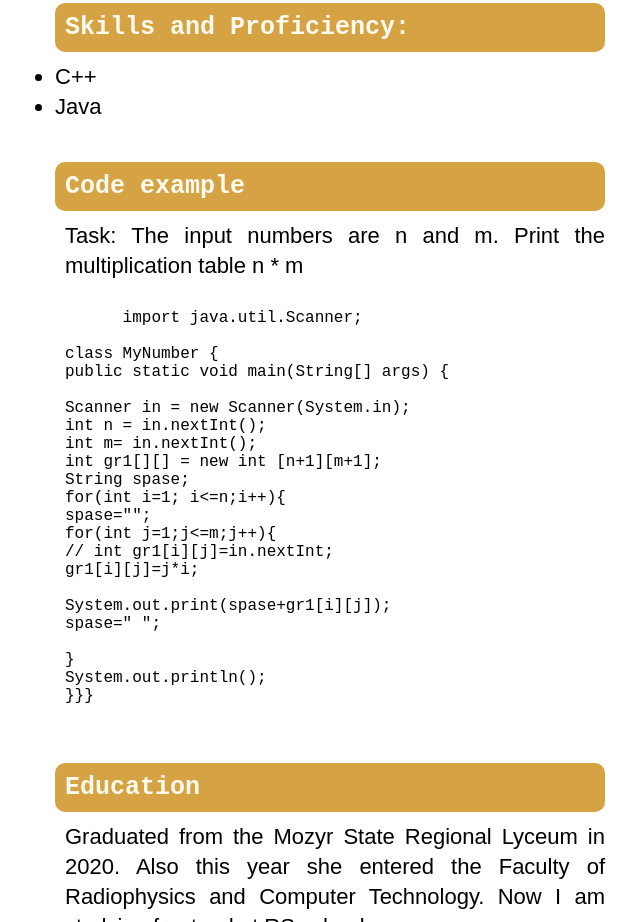
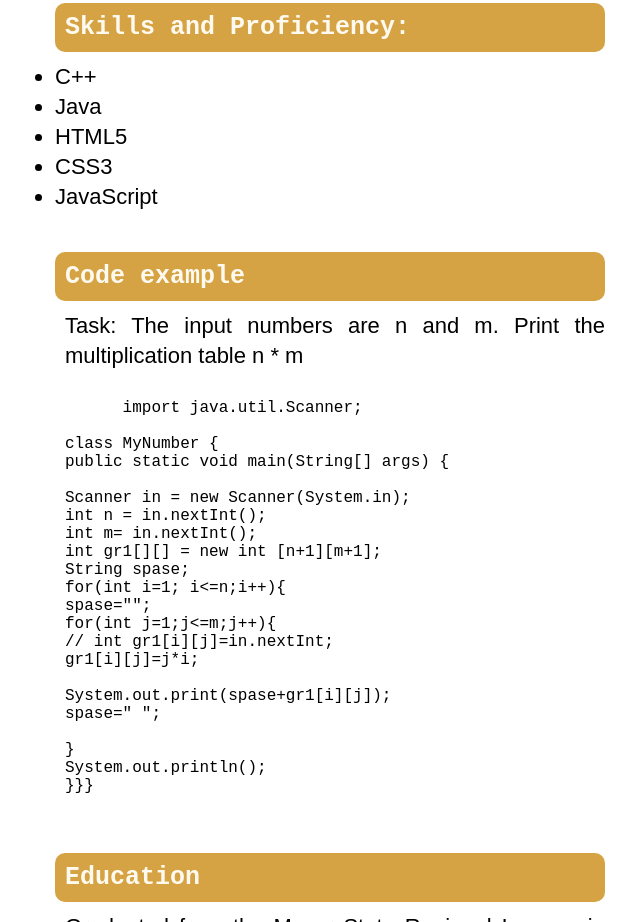
Before and after one commit to LeraPetrovich/rsschool-cv, a plain HTML site: page index.html in a window 1280 px wide. Shown: the part 779-1701 px from the top of the page, without its empty margins (305-945 px from the left). Drawn offline with Linux system fonts and the light colour scheme.

Commit message:
feat: new skills

```diff
--- a/index.html
+++ b/index.html
@@ -44,6 +44,9 @@
     <ul class="skills" id="Skills">
         <li>C++</li>
         <li>Java</li>
+        <li>HTML5</li>
+        <li>CSS3</li>
+        <li>JavaScript</li>
     </ul>
 </p>
 </article>
```
